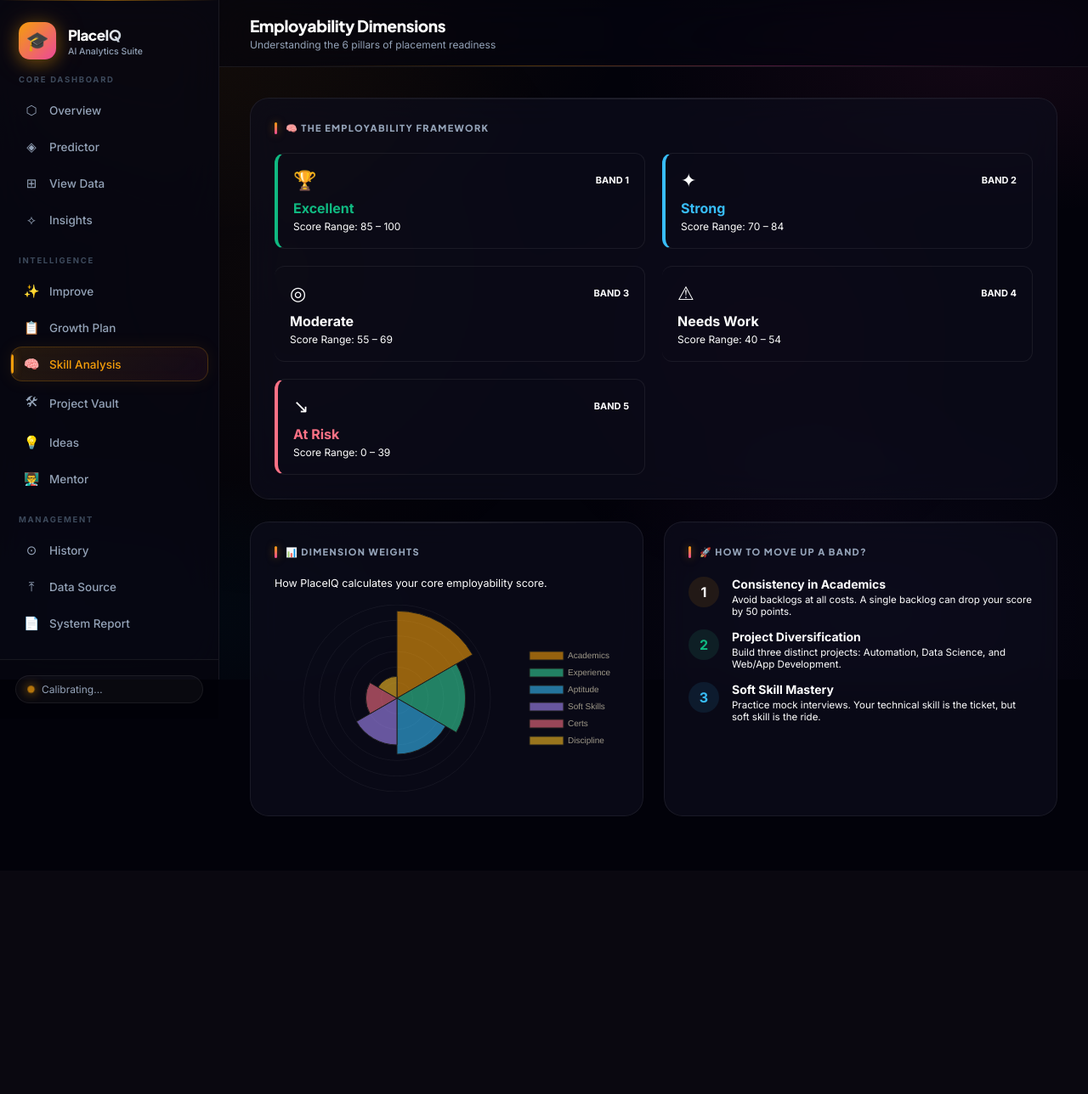
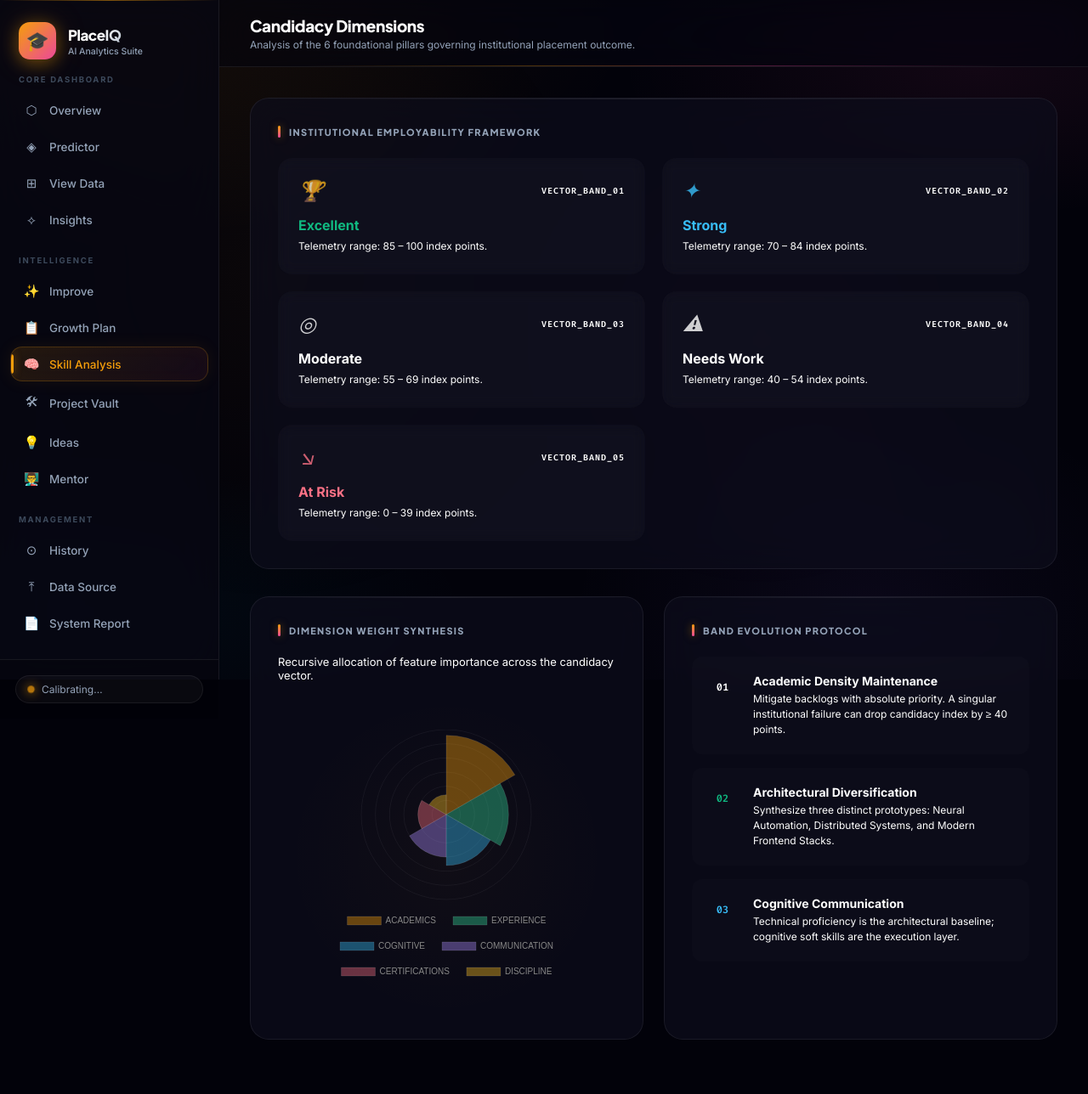
Before and after one commit to Aarthirt14/PlacePulse, a Flask app: page /skills in a window 1280 px wide. Shown: the whole page at 85% size. Before the commit the page ends 961 px from the top, so only its background shows below. Run offline with Flask 3, Linux system fonts and the light colour scheme; parts of the project's set-up code (start-up, migrations or seed data) failed here and were passed over.

Commit message:
feat(ui): redesign skills page with 6-pillar candidacy framework, CSS variable band colors, and band data via tojson for Chart.js rendering

```diff
--- a/templates/skills.html
+++ b/templates/skills.html
@@ -1,55 +1,96 @@
 {% extends "base.html" %}
-{% block title %}Skill Analysis – PlaceIQ{% endblock %}
-{% block page_title %}Employability Dimensions{% endblock %}
-{% block page_sub %}Understanding the 6 pillars of placement readiness{% endblock %}
+{% block title %}Neural Dimensions – PlaceIQ{% endblock %}
+{% block page_title %}Candidacy Dimensions{% endblock %}
+{% block page_sub %}Analysis of the 6 foundational pillars governing institutional placement outcome.{% endblock %}
+
+{% block extra_head %}
+<style>
+    .framework-grid { display: grid; grid-template-columns: repeat(auto-fit, minmax(320px, 1fr)); gap: 20px; margin-top: 24px; }
+    .dimension-card {
+        padding: 24px; background: rgba(255,255,255,0.02); border: 1px solid var(--border-glass);
+        border-radius: 16px; border-left: 4px solid var(--primary); transition: var(--transition);
+        backdrop-filter: blur(8px);
+    }
+    .dimension-card:hover { transform: translateX(6px); background: rgba(255,255,255,0.04); }
+
+    .dim-head { display: flex; justify-content: space-between; align-items: center; margin-bottom: 16px; }
+    .dim-head i { font-size: 24px; opacity: 0.8; }
+    .dim-head span { font-family: var(--font-mono); font-size: 10px; font-weight: 800; color: var(--text-low); text-transform: uppercase; letter-spacing: 0.1em; }
+
+    .dim-body h4 { font-family: var(--font-head); font-size: 16px; margin-bottom: 6px; }
+    .dim-body p { font-size: 12px; color: var(--text-low); line-height: 1.5; }
+
+    .evolution-stack { display: flex; flex-direction: column; gap: 16px; margin-top: 24px; }
+    .evo-item {
+        display: flex; gap: 20px; padding: 20px;
+        background: rgba(255,255,255,0.01); border: 1px solid var(--border-glass); border-radius: 12px;
+    }
+    .evo-marker {
+        width: 32px; height: 32px; border-radius: 50%; background: var(--border-glass);
+        display: flex; align-items: center; justify-content: center; font-family: var(--font-mono);
+        font-size: 12px; font-weight: 800; color: var(--text-mid); flex-shrink: 0;
+    }
+
+    .chart-container {
+        padding: 32px; min-height: 350px; display: flex; align-items: center; justify-content: center;
+        background: radial-gradient(circle at center, rgba(245,158,11,0.03) 0%, transparent 70%);
+    }
+
+    @media (max-width: 768px) { .framework-grid { grid-template-columns: 1fr; } }
+</style>
+{% endblock %}
 
 {% block content %}
-<div class="card" style="margin-bottom:26px">
-    <div class="card-title">🧠 The Employability Framework</div>
-    <div style="display:grid;grid-template-columns:repeat(auto-fit, minmax(300px, 1fr));gap:20px;margin-top:10px">
+
+<div class="card" style="padding: 32px; margin-bottom: 32px;" id="framework-data" data-bands='{{ bands|tojson|safe }}'>
+    <div class="card-title">Institutional Employability Framework</div>
+    <div class="framework-grid">
         {% for low, high, label, color, icon in bands %}
-        <div style="padding:18px;background:var(--bg3);border:1px solid var(--border);border-radius:12px;border-left:4px solid {{ color }}">
-            <div style="display:flex;justify-content:space-between;align-items:center;margin-bottom:10px">
-                <span style="font-size:22px">{{ icon }}</span>
-                <span style="font-size:11px;font-weight:800;color:var(--text3);text-transform:uppercase">Band {{ loop.index }}</span>
+        <div class="dimension-card" style="--band-color: {{ color }}; border-left-color: var(--band-color)">
+            <div class="dim-head">
+                <i style="color: var(--band-color)">{{ icon }}</i>
+                <span>VECTOR_BAND_0{{ loop.index }}</span>
             </div>
-            <h4 style="font-size:16px;color:{{ color }};margin-bottom:4px">{{ label }}</h4>
-            <div style="font-size:12px;color:var(--text2)">Score Range: {{ low }} – {{ high }}</div>
+            <div class="dim-body">
+                <h4 style="color: var(--band-color)">{{ label }}</h4>
+                <p>Telemetry range: {{ low }} – {{ high }} index points.</p>
+            </div>
         </div>
         {% endfor %}
     </div>
 </div>
 
 <div class="grid-2">
-    <div class="card">
-        <div class="card-title">📊 Dimension Weights</div>
-        <p style="font-size:12.5px;color:var(--text3);margin-bottom:18px">How PlaceIQ calculates your core employability score.</p>
-
-        <canvas id="weight-chart" style="max-height:220px"></canvas>
+    <div class="card" style="padding: 32px;">
+        <div class="card-title">Dimension Weight Synthesis</div>
+        <p style="font-size: 13px; color: var(--text-low); margin-bottom: 24px;">Recursive allocation of feature importance across the candidacy vector.</p>
+        <div class="chart-container">
+            <canvas id="weight-chart"></canvas>
+        </div>
     </div>
 
-    <div class="card">
-        <div class="card-title">🚀 How to move up a band?</div>
-        <div style="display:flex;flex-direction:column;gap:14px">
-            <div style="display:flex;gap:15px">
-                <div style="width:36px;height:36px;border-radius:50%;background:rgba(245,158,11,0.1);color:var(--primary);display:flex;align-items:center;justify-content:center;font-weight:800;flex-shrink:0">1</div>
+    <div class="card" style="padding: 32px;">
+        <div class="card-title">Band Evolution Protocol</div>
+        <div class="evolution-stack">
+            <div class="evo-item">
+                <div class="evo-marker" style="color:var(--primary); border-color:rgba(245,158,11,0.2);">01</div>
                 <div>
-                    <h5 style="font-size:14px;margin-bottom:3px">Consistency in Academics</h5>
-                    <p style="font-size:11.5px;color:var(--text2)">Avoid backlogs at all costs. A single backlog can drop your score by 50 points.</p>
+                    <h5 style="font-size: 14px; color: var(--text-high); margin-bottom: 4px;">Academic Density Maintenance</h5>
+                    <p style="font-size: 12px; color: var(--text-low); line-height: 1.5;">Mitigate backlogs with absolute priority. A singular institutional failure can drop candidacy index by ≥ 40 points.</p>
                 </div>
             </div>
-            <div style="display:flex;gap:15px">
-                <div style="width:36px;height:36px;border-radius:50%;background:rgba(52,211,153,0.1);color:var(--emerald);display:flex;align-items:center;justify-content:center;font-weight:800;flex-shrink:0">2</div>
+            <div class="evo-item">
+                <div class="evo-marker" style="color:var(--emerald); border-color:rgba(52,211,153,0.2);">02</div>
                 <div>
-                    <h5 style="font-size:14px;margin-bottom:3px">Project Diversification</h5>
-                    <p style="font-size:11.5px;color:var(--text2)">Build three distinct projects: Automation, Data Science, and Web/App Development.</p>
+                    <h5 style="font-size: 14px; color: var(--text-high); margin-bottom: 4px;">Architectural Diversification</h5>
+                    <p style="font-size: 12px; color: var(--text-low); line-height: 1.5;">Synthesize three distinct prototypes: Neural Automation, Distributed Systems, and Modern Frontend Stacks.</p>
                 </div>
             </div>
-            <div style="display:flex;gap:15px">
-                <div style="width:36px;height:36px;border-radius:50%;background:rgba(56,189,248,0.1);color:var(--sky);display:flex;align-items:center;justify-content:center;font-weight:800;flex-shrink:0">3</div>
+            <div class="evo-item">
+                <div class="evo-marker" style="color:var(--sky); border-color:rgba(56,189,248,0.2);">03</div>
                 <div>
-                    <h5 style="font-size:14px;margin-bottom:3px">Soft Skill Mastery</h5>
-                    <p style="font-size:11.5px;color:var(--text2)">Practice mock interviews. Your technical skill is the ticket, but soft skill is the ride.</p>
+                    <h5 style="font-size: 14px; color: var(--text-high); margin-bottom: 4px;">Cognitive Communication</h5>
+                    <p style="font-size: 12px; color: var(--text-low); line-height: 1.5;">Technical proficiency is the architectural baseline; cognitive soft skills are the execution layer.</p>
                 </div>
             </div>
         </div>
@@ -62,24 +103,31 @@ window.addEventListener('load', () => {
     new Chart(ctx, {
         type: 'polarArea',
         data: {
-            labels: ['Academics', 'Experience', 'Aptitude', 'Soft Skills', 'Certs', 'Discipline'],
+            labels: ['ACADEMICS', 'EXPERIENCE', 'COGNITIVE', 'COMMUNICATION', 'CERTIFICATIONS', 'DISCIPLINE'],
             datasets: [{
                 data: [28, 22, 18, 15, 10, 7],
                 backgroundColor: [
-                    'rgba(245,158,11,0.6)',
-                    'rgba(52,211,153,0.6)',
-                    'rgba(56,189,248,0.6)',
-                    'rgba(167,139,250,0.6)',
-                    'rgba(251,113,133,0.6)',
-                    'rgba(251,191,36,0.6)'
+                    'rgba(245,158,11,0.4)',
+                    'rgba(52,211,153,0.4)',
+                    'rgba(56,189,248,0.4)',
+                    'rgba(167,139,250,0.4)',
+                    'rgba(251,113,133,0.4)',
+                    'rgba(251,191,36,0.4)'
                 ],
                 borderWidth: 1,
-                borderColor: '#1e1e1e'
+                borderColor: 'rgba(255,255,255,0.1)'
             }]
         },
         options: {
-            plugins: { legend: { position: 'right', labels: { color: '#9e9889', font: { size: 10 } } } },
-            scales: { r: { grid: { color: 'rgba(255,255,255,0.05)' }, ticks: { display: false } } }
+            responsive: true,
+            maintainAspectRatio: false,
+            plugins: {
+                legend: {
+                    position: 'bottom',
+                    labels: { color: '#888', font: { size: 10, family: 'var(--font-mono)', weight: '700' }, padding: 20 }
+                }
+            },
+            scales: { r: { grid: { color: 'rgba(255,255,255,0.05)' }, ticks: { display: false }, angleLines: { color: 'rgba(255,255,255,0.05)' } } }
         }
     });
 });
```
